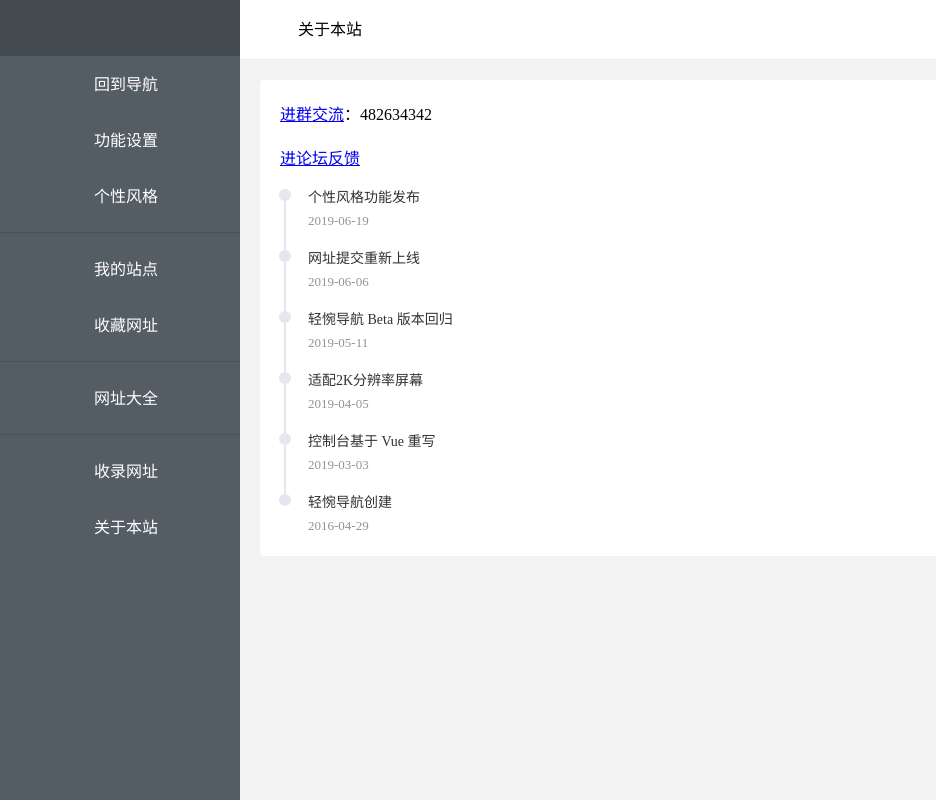
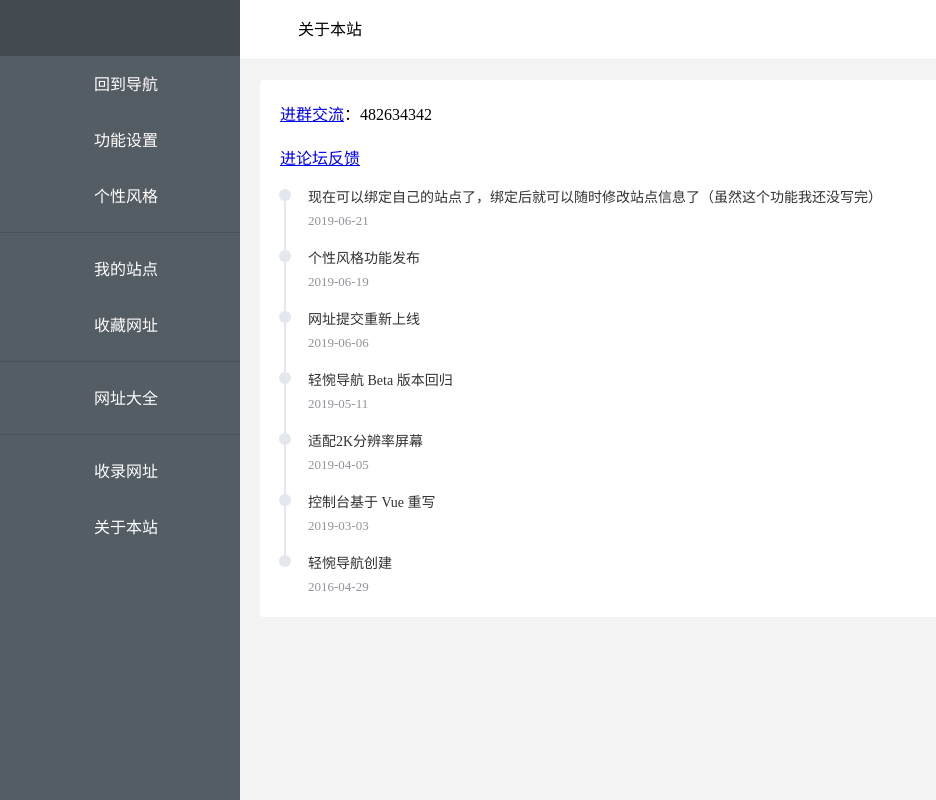
Before and after one commit to chainwon/chainwon-console-vue-v3, a Vue app: page /public/about in a window 1280 px wide. Shown: the whole page, without its empty margins (0-936 px from the left). Built offline with nearby package versions, Linux system fonts and the light colour scheme; no server answers; a small style sheet from the web is missing; what vue-infinite-scroll would draw is missing.

Commit message:
Update About.vue

```diff
--- a/src/views/public/About.vue
+++ b/src/views/public/About.vue
@@ -30,6 +30,10 @@ export default {
   data() {
     return {
       activities: [
+        {
+          content: "现在可以绑定自己的站点了，绑定后就可以随时修改站点信息了（虽然这个功能我还没写完）",
+          timestamp: "2019-06-21"
+        },
         {
           content: "个性风格功能发布",
           timestamp: "2019-06-19"
```
